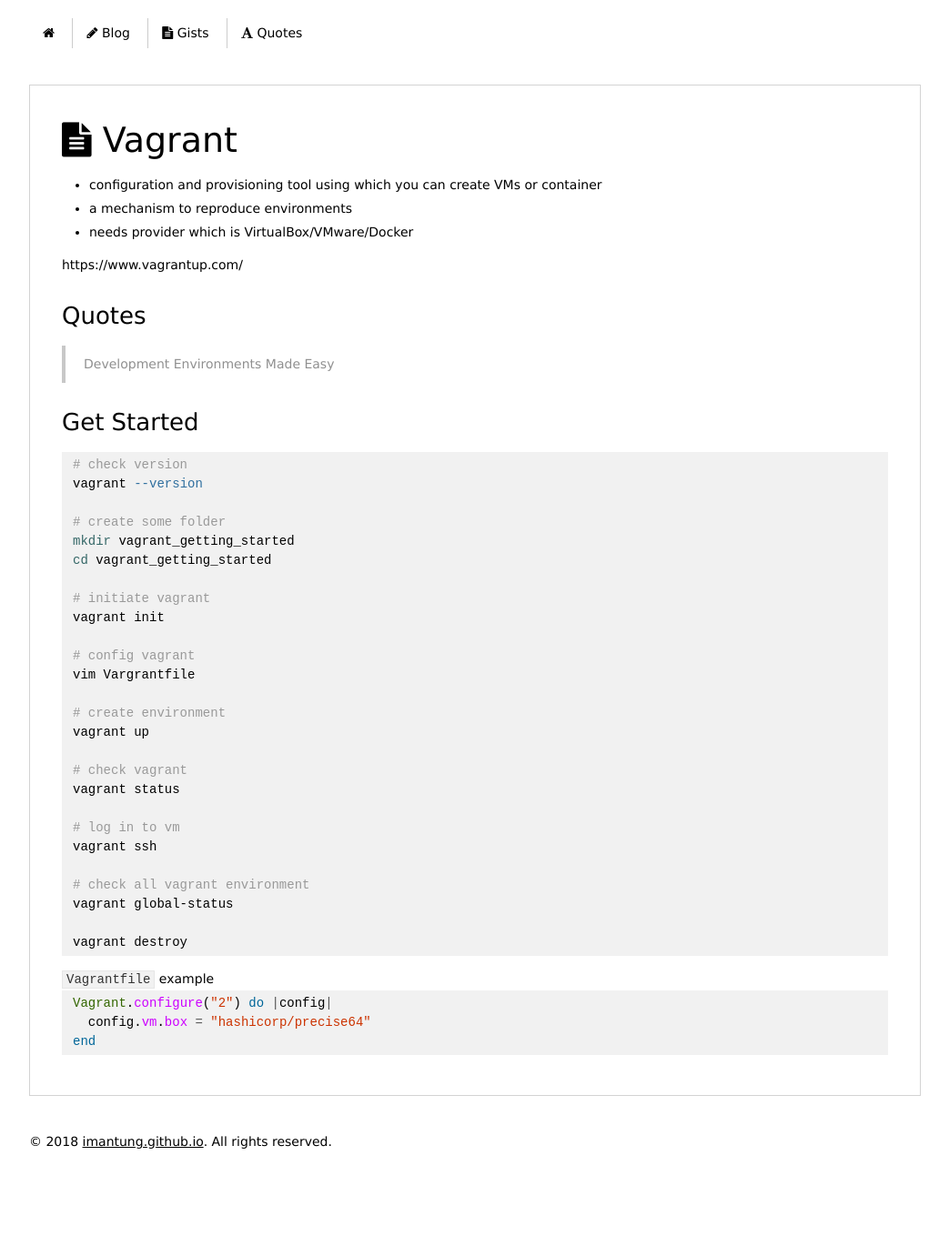
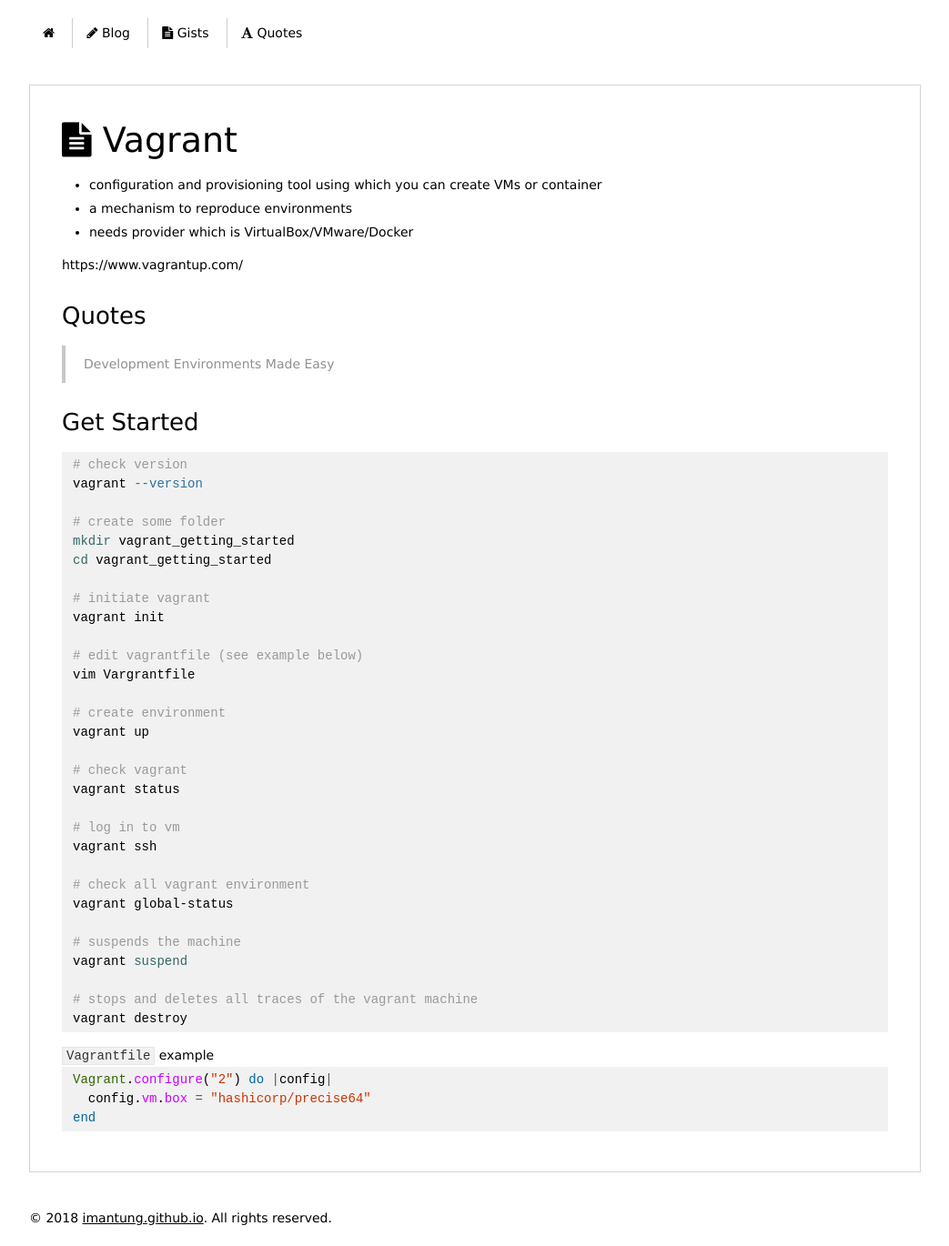
Before and after one commit to imantung/imantung.github.io, a Jekyll site: the page built from gist/techstacks/vagrant.md, in a window 1280 px wide. Shown: the whole page at 91% size, without its empty margins (118-1161 px from the left). Built offline with Jekyll 4.4.1, drawn with Linux system fonts in a browser that asks for light colours; nearby versions of some CDN libraries; before the commit the page ends 1286 px from its top, so only the background shows below that.

Commit message:
Update vagrant content

````diff
--- a/gist/techstacks/vagrant.md
+++ b/gist/techstacks/vagrant.md
@@ -26,7 +26,7 @@
 # initiate vagrant
 vagrant init
 
-# config vagrant
+# edit vagrantfile (see example below)
 vim Vargrantfile
 
 # create environment
@@ -41,6 +41,10 @@
 # check all vagrant environment
 vagrant global-status
 
+# suspends the machine
+vagrant suspend
+
+# stops and deletes all traces of the vagrant machine
 vagrant destroy
 ```
 
````
